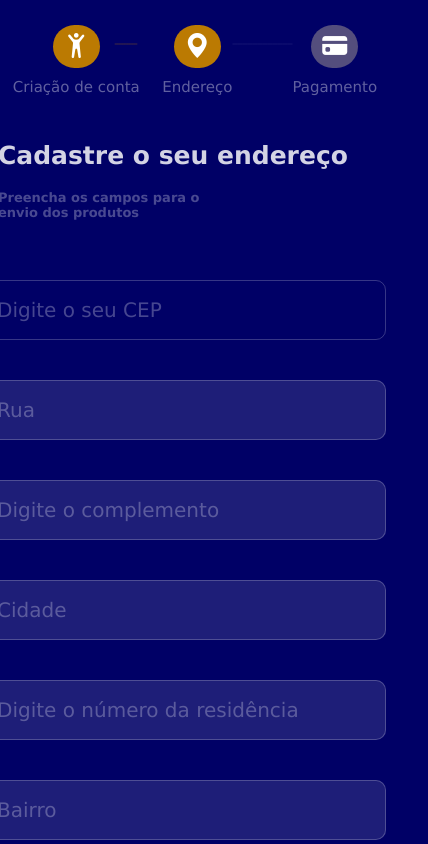
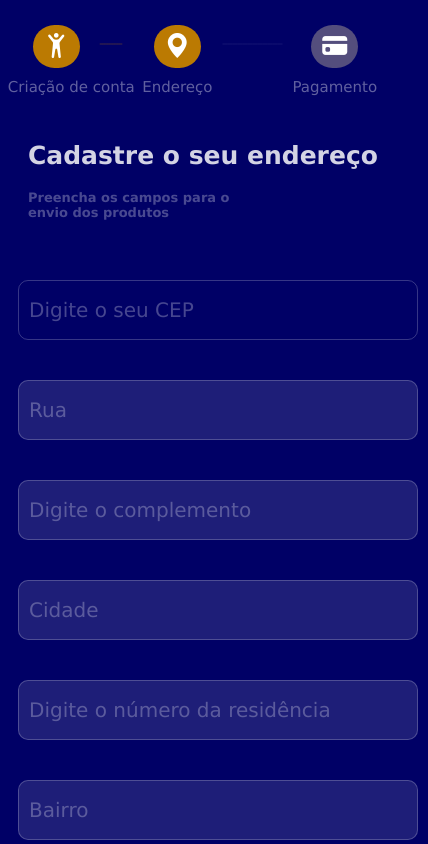
Before and after one commit to Lvitor1002/Consulta-Api-Viacep, a plain HTML site: page index.html in a window 390 px wide. Shown: the top 844 px of the page, 428 px wide, since content can reach past the window. Drawn offline with nearby package versions, Linux system fonts and the light colour scheme.

Commit message:
Adaptando ao celular

```diff
--- a/index.html
+++ b/index.html
@@ -15,14 +15,14 @@
 
             <div class="topo">
 
-                <div class="controleIcon">
+                <div class="controleIcon person">
                     <i class="bi bi-person-arms-up"></i>
                     <p>Criação de conta</p>
                 </div>
 
                 <p id="linha1">_________</p>
 
-                <div class="controleIcon">
+                <div class="controleIcon location">
                     <i class="bi bi-geo-alt-fill"></i>
                     <p>Endereço</p>
                 </div>
--- a/style.css
+++ b/style.css
@@ -37,7 +37,7 @@ body{
     font-size: 30px;
     color:rgb(187, 122, 2);
     position: relative;
-    right: 10px;
+    left: -40px;
     z-index: -1;
 }
 .topo #linha2{
@@ -45,6 +45,8 @@ body{
     font-size: 30px;
     color: rgba(255, 255, 255, 0.226);
     z-index: -1;
+    position: relative;
+    right: 10px;
 }
 
 .controleIcon{
@@ -62,6 +64,15 @@ body{
     border-radius: 100px;
     color: white;
     background-color: rgb(187, 122, 2);
+}
+.person,.location{
+    position: relative;
+    right: 20px;
+}
+.person p{
+    font-size: 15px!important;
+    position: relative;
+    left: 15px;
 }
 .controleIcon p{
     padding: 10px 0;
@@ -300,19 +311,19 @@ body{
     }
     .formulario{
         position: relative;
-        right: 92px;
+        right: 60px;
         width: 400px;
     }
     .topoFormulario h1{
         width: 400px;
         font-size: 25px;
         position: relative;
-        right: 80px;
+        right: 50px;
     }
     .topoFormulario h4{
         font-size: 13px;
         position: relative;
-        right: 80px;
+        right: 50px;
     }
     .controleJanela{
         left: -60px;
```
